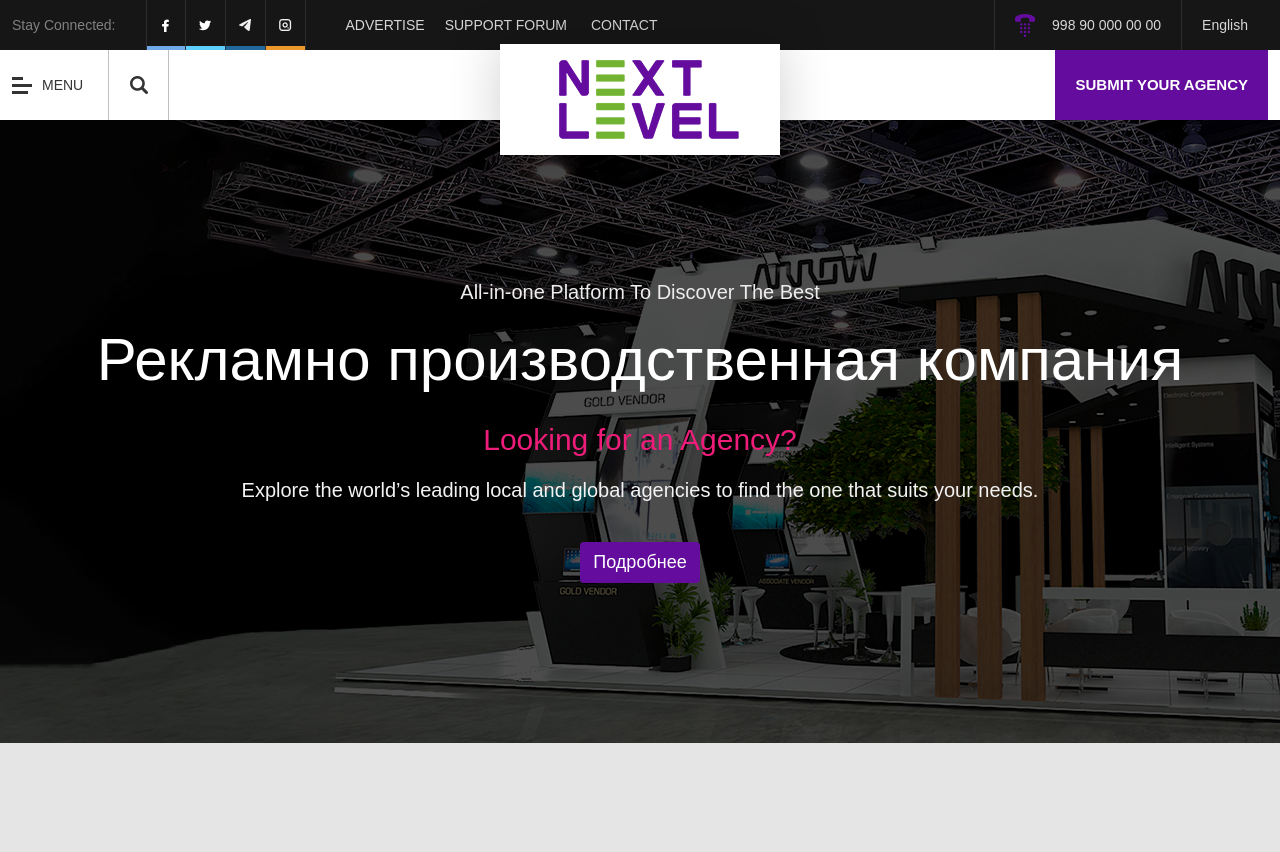
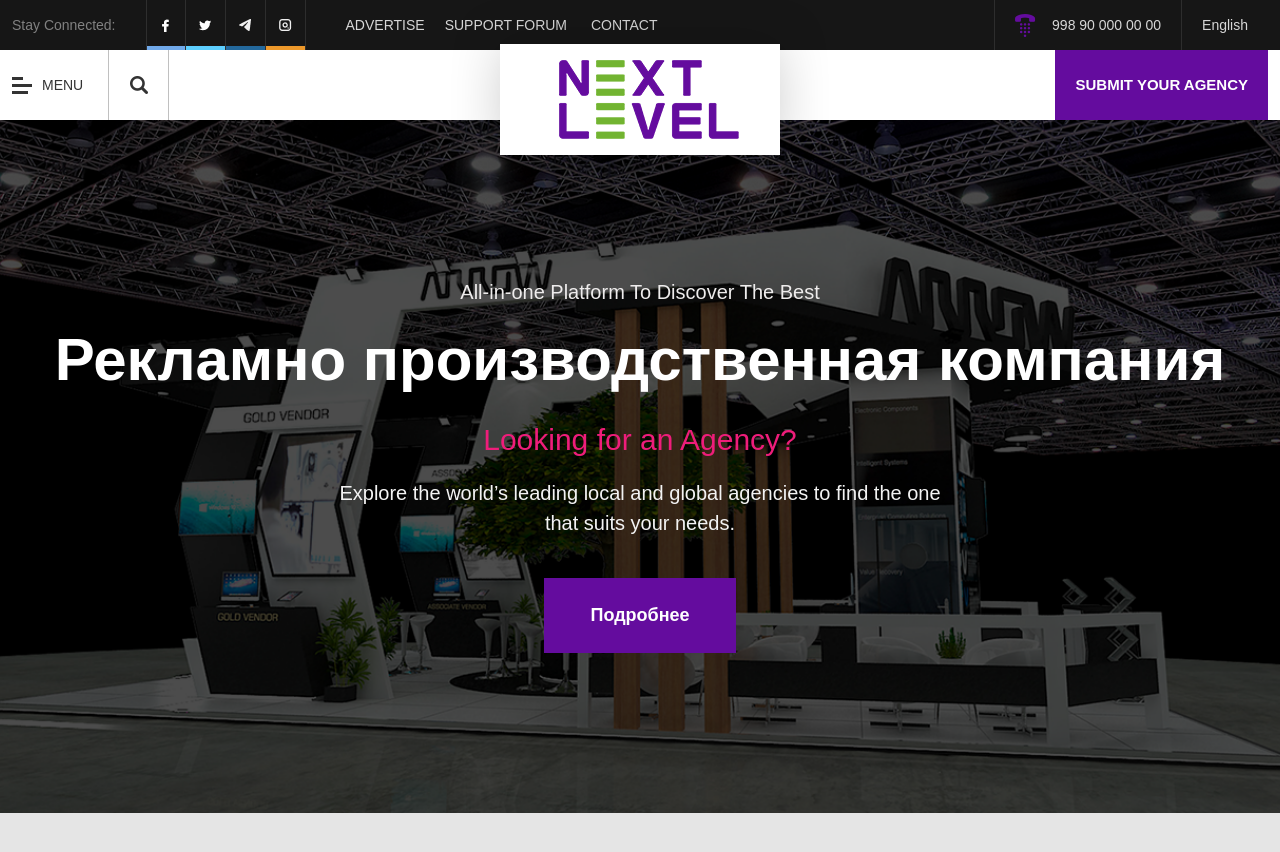
Before and after one commit to 7Davronbek/app-nextlevel-client, a React (Create React App) app: page / in a window 1280 px wide. Shown: the top 852 px of the page. Built offline with nearby package versions, Linux system fonts and the light colour scheme; a web font is replaced by a local one.

Commit message:
nextlevel-app

```diff
--- a/src/styles/main.scss
+++ b/src/styles/main.scss
@@ -227,6 +227,10 @@ html {
             // padding: 50px 0;
             text-align: center;
             background-image: url(../images/header.png);
+            background-repeat: no-repeat;
+            background-size: cover;
+            background-attachment: fixed;
+            background-position: center;
 
             h6 {
                 color: #eeecec;
@@ -239,6 +243,10 @@ html {
                 font-size: 60px;
                 margin-bottom: 26px;
                 color: #fff;
+                font-weight: 600;
+                // width: 80%;
+                text-align: center;
+                margin: 0 auto 26px;
             }
 
             h2 {
@@ -251,6 +259,9 @@ html {
                 color: #f3f3f3;
                 margin-bottom: 40px;
                 font-size: 20px;
+                width: 50%;
+                margin: 0 auto 40px;
+                line-height: 30px;
             }
 
             .btn {
@@ -258,6 +269,10 @@ html {
                 color: #fff;
                 background-color: $blue;
                 margin-bottom: 160px;
+                padding: 23px 45px;
+                font-weight: 600;
+                border-radius: 0;
+                box-shadow: none;
             }
         }
     }
```
Also changed, not shown: src/components/AboutUs.jsx (added, +27 -0 lines).
